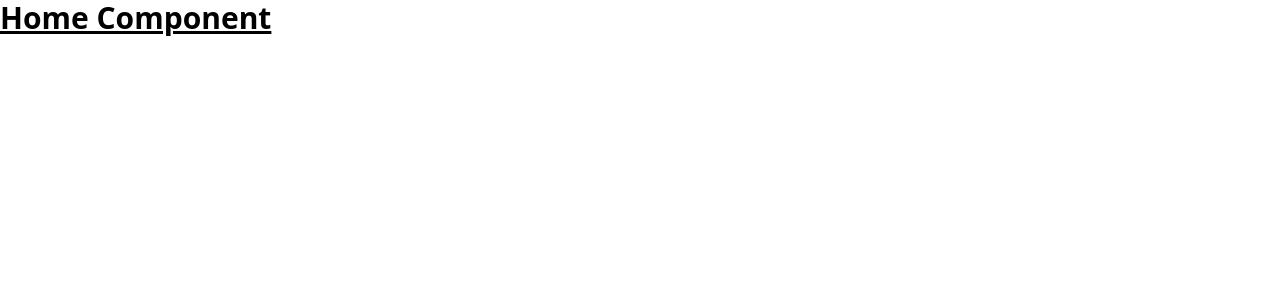
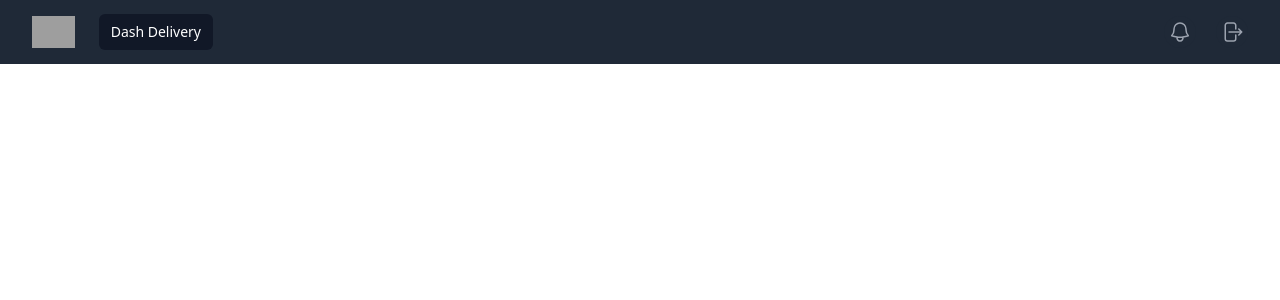
Before and after one commit to andrevz/dash-track-spa, a React (Vite) app: page / in a window 1280 px wide. Shown: the top 300 px of the page. Built offline with nearby package versions, Linux system fonts and the light colour scheme; no server answers; grey boxes are pictures that could not be loaded.

Commit message:
Create NavBar Component

```diff
--- a/src/components/Home.jsx
+++ b/src/components/Home.jsx
@@ -1,5 +1,11 @@
+import NavBar from './NavBar';
+
 function Home() {
-  return (<h1 className="text-3xl font-bold underline">Home Component</h1>);
+  return (
+    <div className='h-screen w-screen'>
+      <NavBar />
+    </div>
+  );
 }
 
 export default Home;
--- /dev/null
+++ b/src/components/NavBar.jsx
@@ -0,0 +1,52 @@
+import { ArrowRightOnRectangleIcon, BellIcon } from '@heroicons/react/24/outline';
+
+function NavBar({...props}) {
+  return (
+    <header className='sticky top-0 z-50 bg-gray-800 mx-auto px-2 sm:px-6 lg:px-8'>
+      <div className='relative flex h-16 items-center justify-between'>
+        <div className='flex flex-1 items-center justify-center sm:items-stretch sm:justify-start'>
+          <div className='flex flex-shrink-0 items-center'>
+            <img
+              className='block h-8 w-auto lg:hidden'
+              src='https://tailwindui.com/img/logos/mark.svg?color=indigo&shade=500'
+              alt='Dash Delivery'
+            />
+            <img
+              className='hidden h-8 w-auto lg:block'
+              src='https://tailwindui.com/img/logos/mark.svg?color=indigo&shade=500'
+              alt='Dash Delivery'
+            />
+          </div>
+
+          <div className='hidden sm:ml-6 sm:block'>
+            <div className='flex space-x-4'>
+              <a href='/' className='bg-gray-900 text-white px-3 py-2 rounded-md text-sm font-medium'>
+                Dash Delivery
+              </a>
+            </div>
+          </div>
+        </div>
+
+        <div className='absolute inset-y-0 right-0 flex items-center pr-2 sm:static sm:inset-auto sm:ml-6 sm:pr-0 space-x-5'>
+          <button
+            type='button'
+            className='rounded-full bg-gray-800 p-1 text-gray-400 hover:text-white focus:outline-none focus:ring-2 focus:ring-white focus:ring-offset-2 focus:ring-offset-gray-800'
+          >
+            <span className='sr-only'>Ver notificaciones</span>
+            <BellIcon className='h-6 w-6' aria-hidden='true' />
+          </button>
+          <button
+            type='button'
+            onClick={props.handleSignOut}
+            className='rounded-full bg-gray-800 p-1 text-gray-400 hover:text-white focus:outline-none focus:ring-2 focus:ring-white focus:ring-offset-2 focus:ring-offset-gray-800'
+          >
+            <span className='sr-only'>Cerrar Sesión</span>
+            <ArrowRightOnRectangleIcon className='h-6 w-6' aria-hidden='true' />
+          </button>
+        </div>
+      </div>
+    </header>
+  );
+}
+
+export default NavBar;
```
